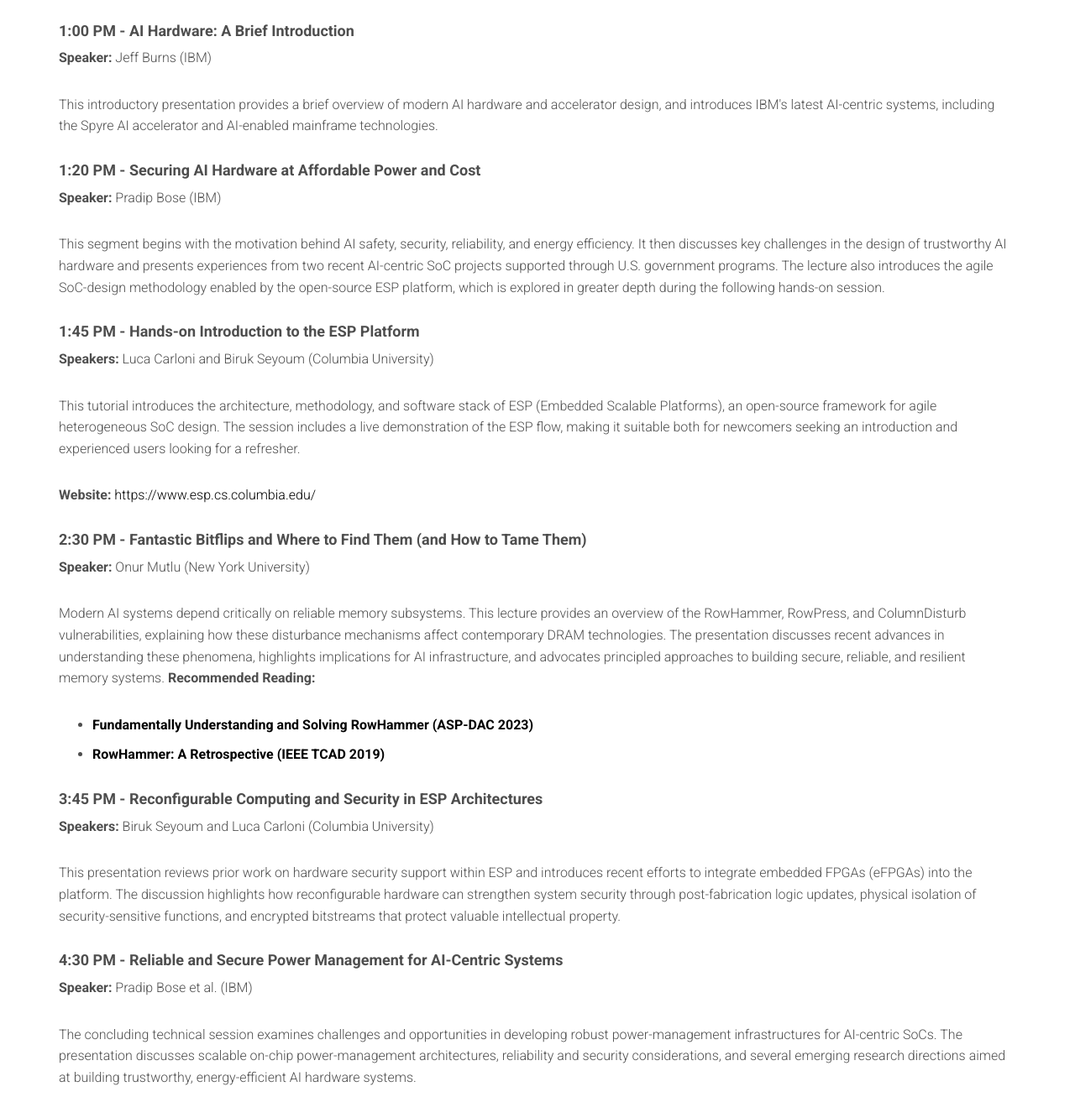
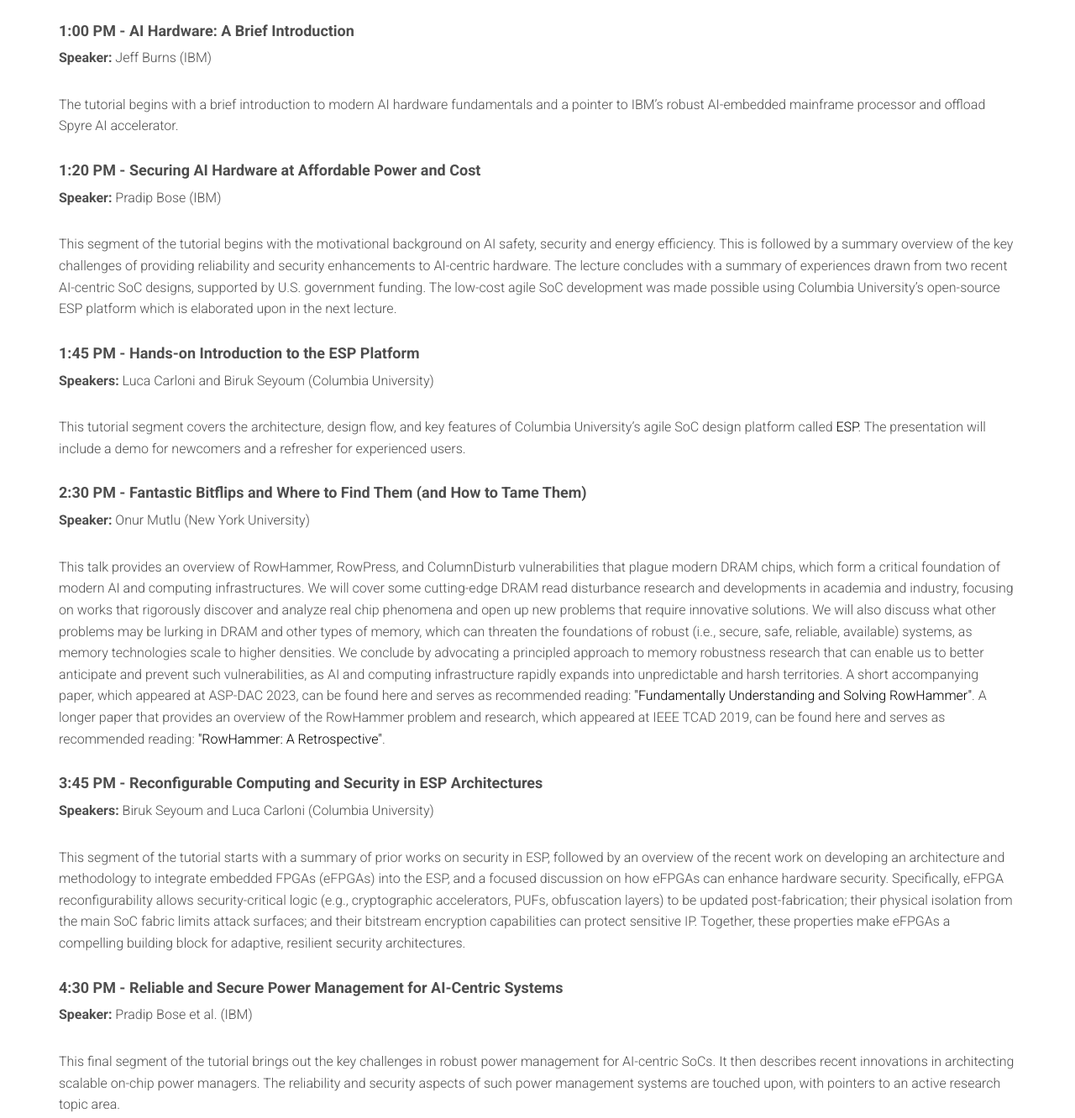
Before and after one commit to augustojv/sara-tutorial-2026, a website: page index.html in a window 1280 px wide. Shown: the part 2835-4167 px from the top of the page at 84% size. Drawn offline with Linux system fonts and the light colour scheme; files whose address does not match are found by name.

Commit message:
Program updated

```diff
--- a/index.html
+++ b/index.html
@@ -362,10 +362,8 @@
 	        </p>
 
 	        <p>
-	          This introductory presentation provides a brief overview of
-	          modern AI hardware and accelerator design, and introduces
-	          IBM's latest AI-centric systems, including the Spyre AI
-	          accelerator and AI-enabled mainframe technologies.
+			  The tutorial begins with a brief introduction to modern AI hardware fundamentals and a pointer to IBM’s
+			  robust AI-embedded mainframe processor and offload Spyre AI accelerator.
 	        </p>
 	      </div>
 	    </div>
@@ -380,14 +378,12 @@
 	        </p>
 
 	        <p>
-	          This segment begins with the motivation behind AI safety,
-	          security, reliability, and energy efficiency. It then discusses
-	          key challenges in the design of trustworthy AI hardware and
-	          presents experiences from two recent AI-centric SoC projects
-	          supported through U.S. government programs. The lecture also
-	          introduces the agile SoC-design methodology enabled by the
-	          open-source ESP platform, which is explored in greater depth
-	          during the following hands-on session.
+			  This segment of the tutorial begins with the motivational background on AI safety, security and energy
+			  efficiency. This is followed by a summary overview of the key challenges of providing reliability and
+			  security enhancements to AI-centric hardware. The lecture concludes with a summary of experiences drawn
+			  from two recent AI-centric SoC designs, supported by U.S. government funding. The low-cost agile SoC
+			  development was made possible using Columbia University’s open-source ESP platform which is elaborated
+			  upon in the next lecture.
 	        </p>
 	      </div>
 	    </div>
@@ -403,19 +399,9 @@
 	        </p>
 
 	        <p>
-	          This tutorial introduces the architecture, methodology, and
-	          software stack of ESP (Embedded Scalable Platforms), an
-	          open-source framework for agile heterogeneous SoC design.
-	          The session includes a live demonstration of the ESP flow,
-	          making it suitable both for newcomers seeking an introduction
-	          and experienced users looking for a refresher.
-	        </p>
-
-	        <p class="mb-0">
-	          <strong>Website:</strong>
-	          <a href="https://www.esp.cs.columbia.edu/" target="_blank">
-	            https://www.esp.cs.columbia.edu/
-	          </a>
+			  This tutorial segment covers the architecture, design flow, and key features of Columbia University’s
+			  agile SoC design platform called <a href="https://www.esp.cs.columbia.edu/" target="_blank">ESP</a>.
+			  The presentation will include a demo for newcomers and a refresher for experienced users.
 	        </p>
 	      </div>
 	    </div>
@@ -434,29 +420,20 @@
 	        </p>
 
 	        <p>
-	          Modern AI systems depend critically on reliable memory
-	          subsystems. This lecture provides an overview of the
-	          RowHammer, RowPress, and ColumnDisturb vulnerabilities,
-	          explaining how these disturbance mechanisms affect contemporary
-	          DRAM technologies. The presentation discusses recent advances
-	          in understanding these phenomena, highlights implications for
-	          AI infrastructure, and advocates principled approaches to
-	          building secure, reliable, and resilient memory systems.
-	          <strong>Recommended Reading:</strong>
-
-		        <ul class="mb-0">
-		          <li>
-		            <a href="https://arxiv.org/abs/2211.07613" target="_blank">
-		              Fundamentally Understanding and Solving RowHammer
-		              (ASP-DAC 2023)
-		            </a>
-		          </li>
-		          <li>
-		            <a href="https://arxiv.org/pdf/1904.09724" target="_blank">
-		              RowHammer: A Retrospective (IEEE TCAD 2019)
-		            </a>
-		          </li>
-		        </ul>
+			  This talk provides an overview of RowHammer, RowPress, and ColumnDisturb vulnerabilities that plague
+			  modern DRAM chips, which form a critical foundation of modern AI and computing infrastructures. We will
+			  cover some cutting-edge DRAM read disturbance research and developments in academia and industry, focusing
+			  on works that rigorously discover and analyze real chip phenomena and open up new problems that require
+			  innovative solutions. We will also discuss what other problems may be lurking in DRAM and other types of
+			  memory, which can threaten the foundations of robust (i.e., secure, safe, reliable, available) systems, as
+			  memory technologies scale to higher densities. We conclude by advocating a principled approach to memory
+			  robustness research that can enable us to better anticipate and prevent such vulnerabilities, as AI and
+			  computing infrastructure rapidly expands into unpredictable and harsh territories.
+			  A short accompanying paper, which appeared at ASP-DAC 2023, can be found here and serves as recommended reading:
+			  <a href="https://arxiv.org/abs/2211.07613" target="_blank">"Fundamentally Understanding and Solving RowHammer"</a>.
+			  A longer paper that provides an overview of the RowHammer problem and research, which appeared at IEEE TCAD
+			  2019, can be found here and serves as recommended reading:
+			  <a href="https://arxiv.org/pdf/1904.09724" target="_blank">"RowHammer: A Retrospective"</a>.
 			</p>
 	      </div>
 	    </div>
@@ -475,13 +452,13 @@
 	        </p>
 
 	        <p>
-	          This presentation reviews prior work on hardware security
-	          support within ESP and introduces recent efforts to integrate
-	          embedded FPGAs (eFPGAs) into the platform. The discussion
-	          highlights how reconfigurable hardware can strengthen system
-	          security through post-fabrication logic updates, physical
-	          isolation of security-sensitive functions, and encrypted
-	          bitstreams that protect valuable intellectual property.
+			  This segment of the tutorial starts with a summary of prior works on security in ESP, followed by an overview of
+			  the recent work on developing an architecture and methodology to integrate embedded FPGAs (eFPGAs) into the ESP,
+			  and a focused discussion on how eFPGAs can enhance hardware security. Specifically, eFPGA reconfigurability allows
+			  security-critical logic (e.g., cryptographic accelerators, PUFs, obfuscation layers) to be updated post-fabrication;
+			  their physical isolation from the main SoC fabric limits attack surfaces; and their bitstream encryption capabilities
+			  can protect sensitive IP. Together, these properties make eFPGAs a compelling building block for adaptive, resilient
+			  security architectures.
 	        </p>
 	      </div>
 	    </div>
@@ -500,13 +477,9 @@
 	        </p>
 
 	        <p>
-	          The concluding technical session examines challenges and
-	          opportunities in developing robust power-management
-	          infrastructures for AI-centric SoCs. The presentation discusses
-	          scalable on-chip power-management architectures, reliability
-	          and security considerations, and several emerging research
-	          directions aimed at building trustworthy, energy-efficient AI
-	          hardware systems.
+			  This final segment of the tutorial brings out the key challenges in robust power management for AI-centric SoCs. It
+			  then describes recent innovations in architecting scalable on-chip power managers. The reliability and security aspects
+			  of such power management systems are touched upon, with pointers to an active research topic area.
 	        </p>
 	      </div>
 	    </div>
```
